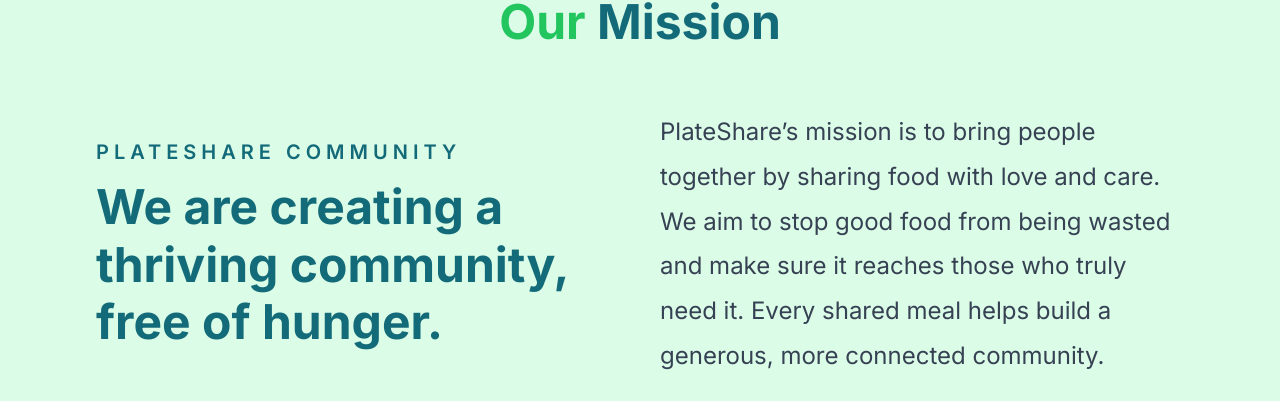
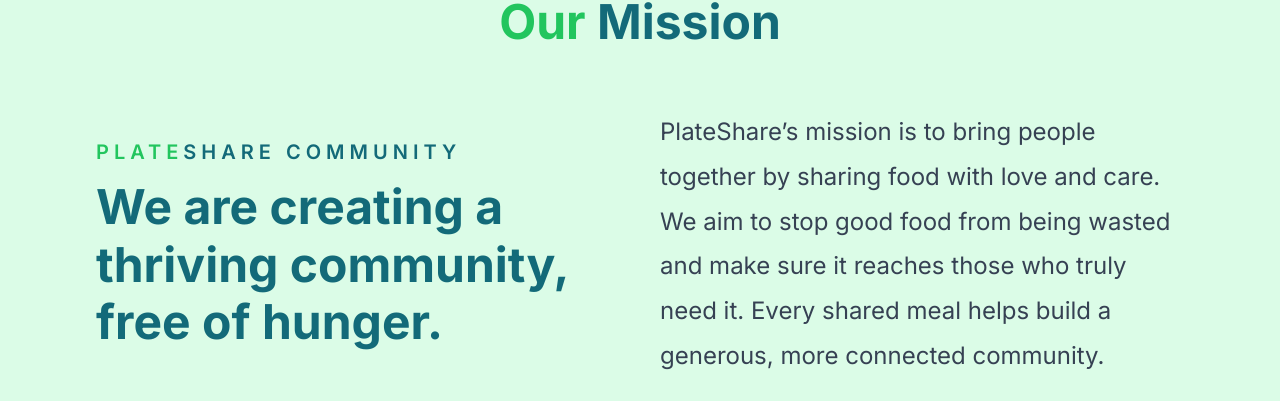
Before and after one commit to RayhanRK/plate-share-client, a React (Vite) app: page / in a window 1280 px wide. Shown: the part 1676-2077 px from the top of the page. Built offline with nearby package versions, Linux system fonts and the light colour scheme; no server answers.

Commit message:
Our Mission section motion effect Added

```diff
--- a/src/components/HomePage/HowItWorks.jsx
+++ b/src/components/HomePage/HowItWorks.jsx
@@ -3,10 +3,13 @@
 import AOS from "aos";
 import "aos/dist/aos.css";
 import { useEffect } from "react";
+
 const HowItWorks = () => {
+
   useEffect(() => {
     AOS.init({ duration: 1000, easing: "ease-in-out", once: true });
   }, []);
+
   const steps = [
     {
       id: 1,
--- a/src/components/HomePage/OurMission.jsx
+++ b/src/components/HomePage/OurMission.jsx
@@ -1,6 +1,14 @@
 import React from "react";
+import AOS from "aos";
+import "aos/dist/aos.css";
+import { useEffect } from "react";
 
 const OurMission = () => {
+
+  useEffect(() => {
+    AOS.init({ duration: 2000, easing: "ease-in-out", once: true });
+  }, []);
+
   return (
     <section className="bg-green-100 dark:bg-gray-900 py-20">
       <div className="max-w-6xl mx-auto px-4 sm:px-6 lg:px-8 text-center">
@@ -11,11 +19,10 @@
 
         {/* Left and Right split */}
         <div className="flex flex-col lg:flex-row items-start lg:items-center gap-10">
-
           {/* Left half */}
-          <div className="lg:w-1/2 text-left">
+          <div data-aos="fade-right" className="lg:w-1/2 text-left">
             <h3 className="text-lg sm:text-xl font-semibold text-primary mb-3 tracking-[0.25em] uppercase">
-              PlateShare Community
+             <span className="text-accent">Plate</span>Share  Community
             </h3>
             <h2 className="text-4xl sm:text-4xl md:text-5xl font-bold text-primary dark:text-white leading-snug md:leading-[3.6rem] max-w-[480px]">
               We are creating a thriving community, free of hunger.
@@ -23,7 +30,7 @@
           </div>
 
           {/* Right half */}
-          <div className="lg:w-1/2 text-left">
+          <div data-aos="fade-left" className="lg:w-1/2 text-left">
             <p className="text-lg sm:text-xl md:text-2xl text-gray-700 dark:text-gray-300 leading-relaxed md:leading-[2.8rem]">
               PlateShare’s mission is to bring people together by sharing food
               with love and care. We aim to stop good food from being wasted and
```
Also changed, not shown: src/components/HomePage/FeaturedFoods.jsx (+11 -10 lines).
